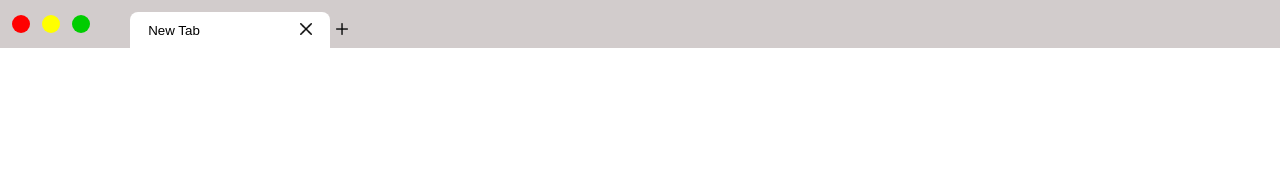
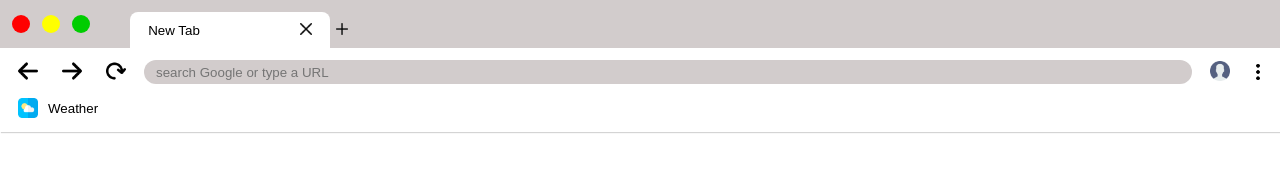
Before and after one commit to BlackReacon/Browser-Fenster, a plain HTML site: page index.html in a window 1280 px wide. Drawn offline with Linux system fonts and the light colour scheme.

Commit message:
searchbar

```diff
--- a/index.html
+++ b/index.html
@@ -17,12 +17,27 @@
             <button class="circle" id="b_green"></button>
         </article>
         <article id="tab">
-            <button class="tablinks open"><a href="#newtab">New Tab</a><a href="#closetab"><img src="/src/img/icons/close.png" alt="close tab"></a></button>
-            <button class="tablinks hidden"><a href="#addtab"><img src="src/img/icons/plus.png" alt="add new tab"></a></button>
+            <button class="tablinks open"><a href="#newtab">New Tab</a><a href="#closetab"><img
+                        src="/src/img/icons/close.png" alt="close tab"></a></button>
+            <button class="tablinks hidden"><a href="#addtab"><img src="/src/img/icons/plus.png"
+                        alt="add new tab"></a></button>
         </article>
     </section>
 
     <!-- searchbar -->
+    <section id="searchbar">
+        <article id="s_searchbar">
+            <button class="arrow"><img src="/src/img/icons/arrow.png" alt="arrow back"></button>
+            <button class="arrow mirror"><img src="/src/img/icons/arrow.png" alt="arrow forward"></button>
+            <button class="arrow"><img src="/src/img/icons/reload.png" alt="reload"></button>
+            <input name="t_searchbar" id="t_search" placeholder="search Google or type a URL"></input>
+            <button id="user"><img src="/src/img/icons/user.png" alt="user profil"></button>
+            <img src="/src/img/icons/dots.png" alt="options">
+        </article>
+        <article id="s_favourite">
+            <button class="b_favourite"><img src="/src/img/icons/weather.png" alt="favourite weather"><a href="#weather"> Weather</a></button>
+        </article>
+    </section>
 
     <!-- tab content -->
 
--- a/style.css
+++ b/style.css
@@ -11,9 +11,9 @@ a {
 }
 
 /* hover */
-
 .circle:hover,
-.tablinks img:hover {
+.tablinks img:hover,
+#s_searchbar img:hover {
   transform: scale(1.5);
   cursor: pointer;
 }
@@ -92,3 +92,67 @@ a {
   border-style: none;
   height: 36px;
 }
+
+/* searchbar */
+#searchbar {
+  display: flex;
+  flex-direction: column;
+  padding: 0 12px 12px 12px;
+  box-shadow: 1px 1px 1px rgb(212, 212, 212);
+}
+
+/* searchbar s_searchbar */
+#s_searchbar {
+  display: flex;
+  justify-content: flex-start;
+  align-items: center;
+  height: 48px;
+  gap: 12px;
+}
+
+#s_searchbar button {
+  background-color: inherit;
+  border-style: none;
+}
+
+#s_searchbar img {
+  height: 20px;
+  width: 20px;
+}
+
+.mirror {
+  transform: scaleX(-1);
+}
+
+#t_search {
+  flex-grow: 1;
+  border: none;
+  background-color: rgb(210, 204, 204);
+  border-radius: 24px;
+  height: 24px;
+  padding: 0 12px 0 12px;
+}
+
+/* searchbar - favourite */
+#s_favourite {
+  display: flex;
+  justify-content: flex-start;
+  align-items: center;
+  height: 24px;
+  gap: 12px;
+}
+
+.b_favourite {
+  background-color: inherit;
+  border-style: none;
+  display: flex;
+  justify-content: center;
+  align-items: center;
+  cursor: pointer;
+}
+
+.b_favourite img {
+  height: 20px;
+  width: 20px;
+  padding-right: 10px;
+}
```
